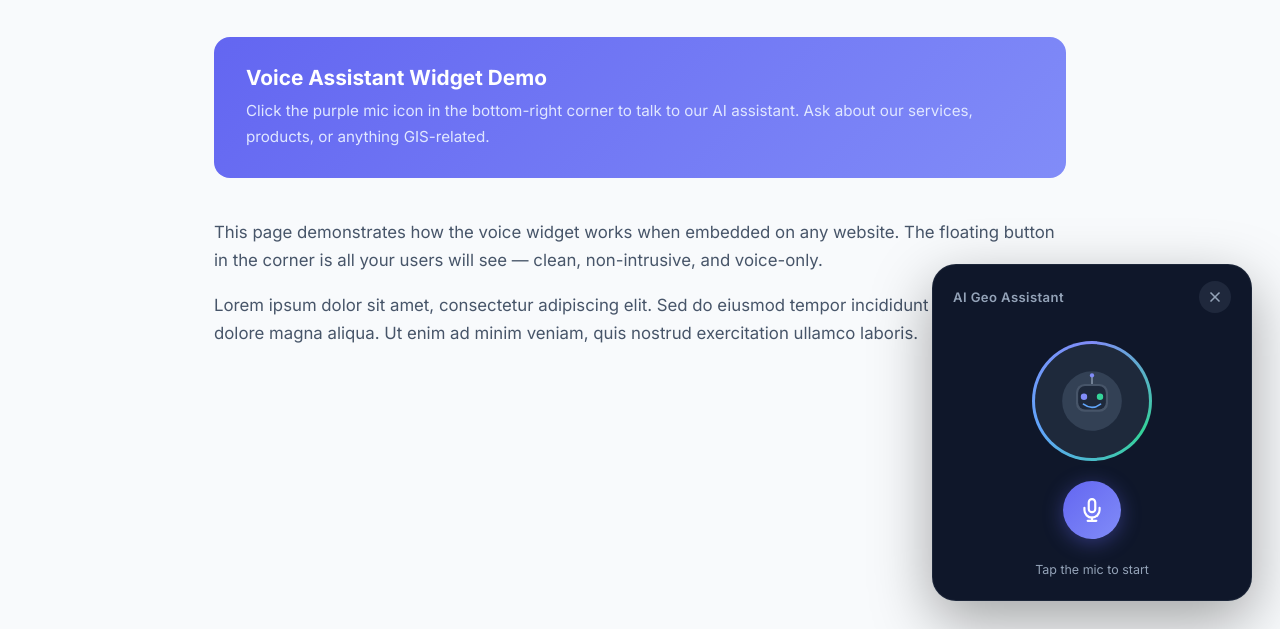
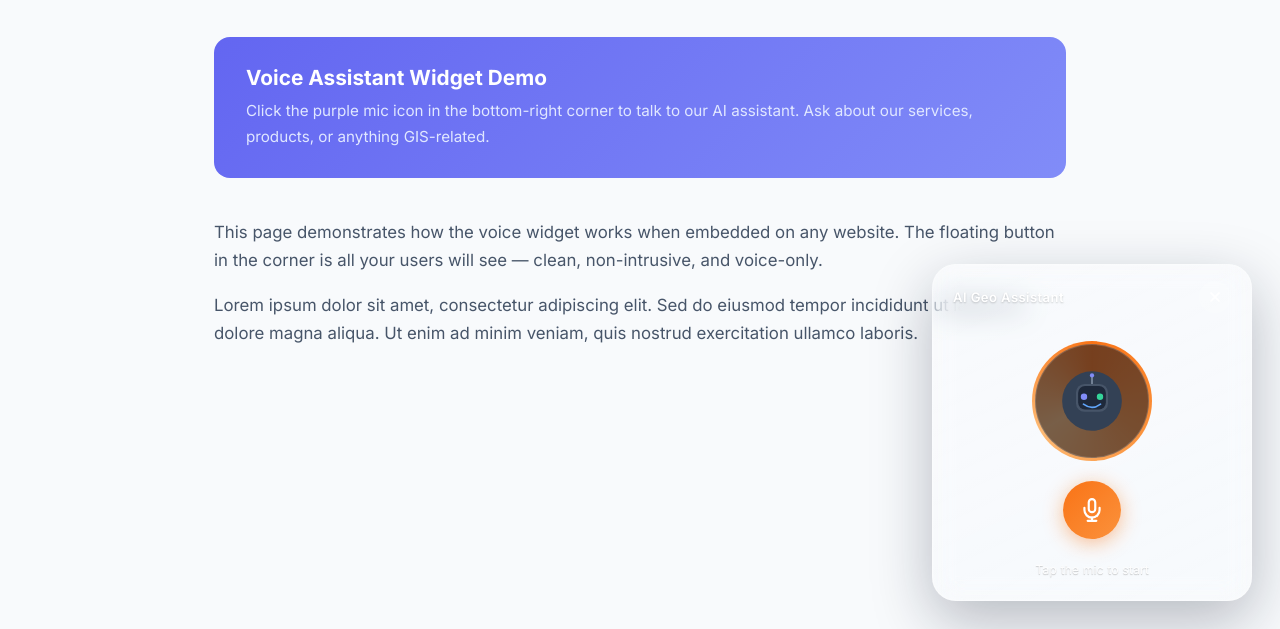
Before and after one commit to raosaboor000-ux/aigeo-voice-api, a plain HTML site: page index.html in a window 1280 px wide. Both pictures are taken after a click on the button "Open voice assistant". Shown: the part 171-800 px from the top of the page. Drawn offline with Linux system fonts and the light colour scheme.

Commit message:
Demo page: match widget orange glassmorphism styling
Made-with: Cursor

```diff
--- a/index.html
+++ b/index.html
@@ -56,16 +56,16 @@
         height: 62px;
         border-radius: 50%;
         border: none;
-        background: linear-gradient(135deg, #6366f1, #818cf8);
+        background: linear-gradient(135deg, #f97316, #fb923c);
         color: #fff;
         display: flex;
         align-items: center;
         justify-content: center;
         cursor: pointer;
-        box-shadow: 0 4px 24px rgba(99,102,241,.45);
+        box-shadow: 0 4px 24px rgba(249,115,22,.45);
         transition: transform .15s, box-shadow .2s;
       }
-      #vw-fab:hover { transform: scale(1.08); box-shadow: 0 6px 32px rgba(99,102,241,.6); }
+      #vw-fab:hover { transform: scale(1.08); box-shadow: 0 6px 32px rgba(249,115,22,.65); }
       #vw-fab:active { transform: scale(.94); }
       #vw-fab svg { width: 28px; height: 28px; }
       #vw-fab.hidden { display: none; }
@@ -77,14 +77,16 @@
         right: 28px;
         z-index: 2147483647;
         width: 320px;
-        background: #0f172a;
+        background: linear-gradient(155deg, rgba(255,255,255,.16), rgba(255,255,255,.08));
+        backdrop-filter: blur(14px) saturate(130%);
+        -webkit-backdrop-filter: blur(14px) saturate(130%);
         border-radius: 24px;
-        box-shadow: 0 20px 60px rgba(0,0,0,.35);
+        box-shadow: 0 20px 60px rgba(15,23,42,.28);
         display: none;
         flex-direction: column;
         align-items: center;
         overflow: hidden;
-        border: 1px solid rgba(148,163,184,.1);
+        border: 1px solid rgba(255,255,255,.26);
       }
       #vw-panel.open { display: flex; }
 
@@ -99,23 +101,24 @@
       .vw-title {
         font-size: .82rem;
         font-weight: 600;
-        color: #94a3b8;
+        color: #fff;
         letter-spacing: .03em;
+        text-shadow: 0 1px 2px rgba(0,0,0,.2);
       }
       .vw-close {
         width: 32px;
         height: 32px;
         border-radius: 50%;
         border: none;
-        background: rgba(148,163,184,.12);
-        color: #94a3b8;
+        background: rgba(255,255,255,.16);
+        color: #fff;
         display: flex;
         align-items: center;
         justify-content: center;
         cursor: pointer;
         transition: background .2s;
       }
-      .vw-close:hover { background: rgba(248,113,113,.2); color: #fca5a5; }
+      .vw-close:hover { background: rgba(255,255,255,.24); color: #fff; }
       .vw-close svg { width: 16px; height: 16px; }
 
       /* avatar area */
@@ -135,7 +138,7 @@
         width: 120px;
         height: 120px;
         border-radius: 50%;
-        background: conic-gradient(from 0deg, #818cf8, #34d399, #60a5fa, #818cf8);
+        background: conic-gradient(from 0deg, #f97316, #fb923c, #fdba74, #f97316);
         padding: 3px;
         transition: transform .4s;
       }
@@ -146,10 +149,11 @@
         width: 100%;
         height: 100%;
         border-radius: 50%;
-        background: #1e293b;
+        background: rgba(17,24,39,.56);
         display: flex;
         align-items: center;
         justify-content: center;
+        border: 1px solid rgba(255,255,255,.16);
       }
       .vw-ring-inner svg { width: 64px; height: 64px; }
 
@@ -159,7 +163,7 @@
         top: 50%; left: 50%;
         width: 120px; height: 120px;
         border-radius: 50%;
-        border: 2px solid rgba(129,140,248,.25);
+        border: 2px solid rgba(251,146,60,.34);
         transform: translate(-50%,-50%) scale(1);
         opacity: 0;
         pointer-events: none;
@@ -179,21 +183,21 @@
         height: 58px;
         border-radius: 50%;
         border: none;
-        background: linear-gradient(135deg, #6366f1, #818cf8);
+        background: linear-gradient(135deg, #f97316, #fb923c);
         color: #fff;
         display: flex;
         align-items: center;
         justify-content: center;
         cursor: pointer;
-        box-shadow: 0 4px 20px rgba(99,102,241,.4);
+        box-shadow: 0 4px 20px rgba(249,115,22,.45);
         transition: transform .15s, box-shadow .2s, background .3s;
       }
       .vw-mic:hover { transform: scale(1.08); }
       .vw-mic:active { transform: scale(.93); }
       .vw-mic:disabled { opacity: .4; cursor: not-allowed; transform: none; }
       .vw-mic.rec {
-        background: linear-gradient(135deg, #ef4444, #f87171);
-        box-shadow: 0 4px 20px rgba(239,68,68,.45);
+        background: linear-gradient(135deg, #ea580c, #f97316);
+        box-shadow: 0 4px 20px rgba(234,88,12,.5);
       }
       .vw-mic svg { width: 26px; height: 26px; }
 
@@ -201,10 +205,11 @@
       .vw-status {
         padding: 14px 20px 20px;
         font-size: .78rem;
-        color: #94a3b8;
+        color: rgba(255,255,255,.9);
         text-align: center;
         min-height: 48px;
         line-height: 1.5;
+        text-shadow: 0 1px 1px rgba(0,0,0,.2);
       }
 
       /* responsive */
```
